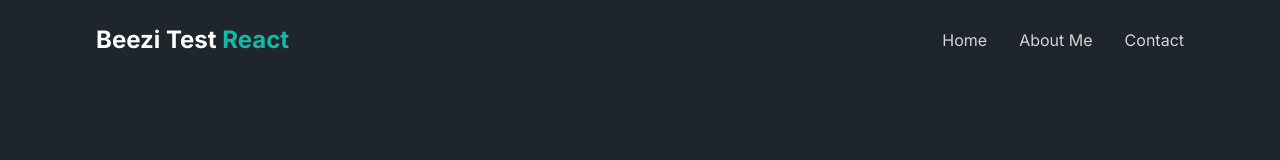
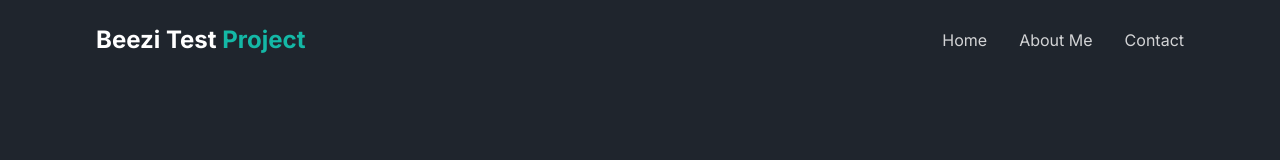
Before and after one commit to test-007-jira-merely/project, a Next.js app: page / in a window 1280 px wide. Shown: the top 160 px of the page. Built offline with nearby package versions, Linux system fonts and the light colour scheme.

Commit message:
test: change site name from SaulDesign to Beezi Test Project
SCRUM-665

```diff
--- a/app/layout.tsx
+++ b/app/layout.tsx
@@ -2,12 +2,12 @@ import type { Metadata } from 'next'
 import './globals.css'
 
 export const metadata: Metadata = {
-  title: 'SaulDesign - Creative UI Designer',
+  title: 'Beezi Test Project',
   description: 'Portfolio of a creative UI/UX designer specializing in modern, user-centric design solutions',
   keywords: ['UI Design', 'UX Design', 'Web Design', 'Creative Designer', 'Portfolio'],
-  authors: [{ name: 'SaulDesign' }],
+  authors: [{ name: 'Beezi Test Project' }],
   openGraph: {
-    title: 'SaulDesign - Creative UI Designer',
+    title: 'Beezi Test Project',
     description: 'Portfolio of a creative UI/UX designer',
     type: 'website',
   },
--- a/components/Footer.tsx
+++ b/components/Footer.tsx
@@ -20,7 +20,7 @@ export default function Footer() {
           {/* Brand */}
           <div className="space-y-4">
             <h3 className="text-2xl font-bold">
-              Saul<span className="text-teal">Design</span>
+              Beezi Test <span className="text-teal">Project</span>
             </h3>
             <p className="text-white/60 text-sm">
               Creating beautiful and functional digital experiences with passion and precision.
@@ -90,7 +90,7 @@ export default function Footer() {
         <div className="pt-8 border-t border-white/5">
           <div className="flex flex-col md:flex-row items-center justify-between gap-4">
             <p className="text-white/50 text-sm">
-              © {currentYear} SaulDesign. All rights reserved.
+              © {currentYear} Beezi Test Project. All rights reserved.
             </p>
 
             <p className="text-white/50 text-sm flex items-center gap-2">
--- a/components/Header.tsx
+++ b/components/Header.tsx
@@ -39,7 +39,7 @@ export default function Header() {
             className="text-2xl font-bold cursor-pointer"
             onClick={() => scrollToSection('home')}
           >
-            Beezi Test <span className="text-teal">React</span>
+            Beezi Test <span className="text-teal">Project</span>
           </motion.div>
 
           {/* Navigation Menu */}
--- a/package.json
+++ b/package.json
@@ -1,7 +1,7 @@
 {
-  "name": "saul-portfolio",
+  "name": "beezi-test-project",
   "version": "1.0.0",
-  "description": "Creative UI Designer Portfolio - Next.js",
+  "description": "Beezi Test Project website built with Next.js",
   "scripts": {
     "dev": "next dev",
     "build": "next build",
```
Also changed, not shown: 2 other files (tests, documents, lock files or other folders).
